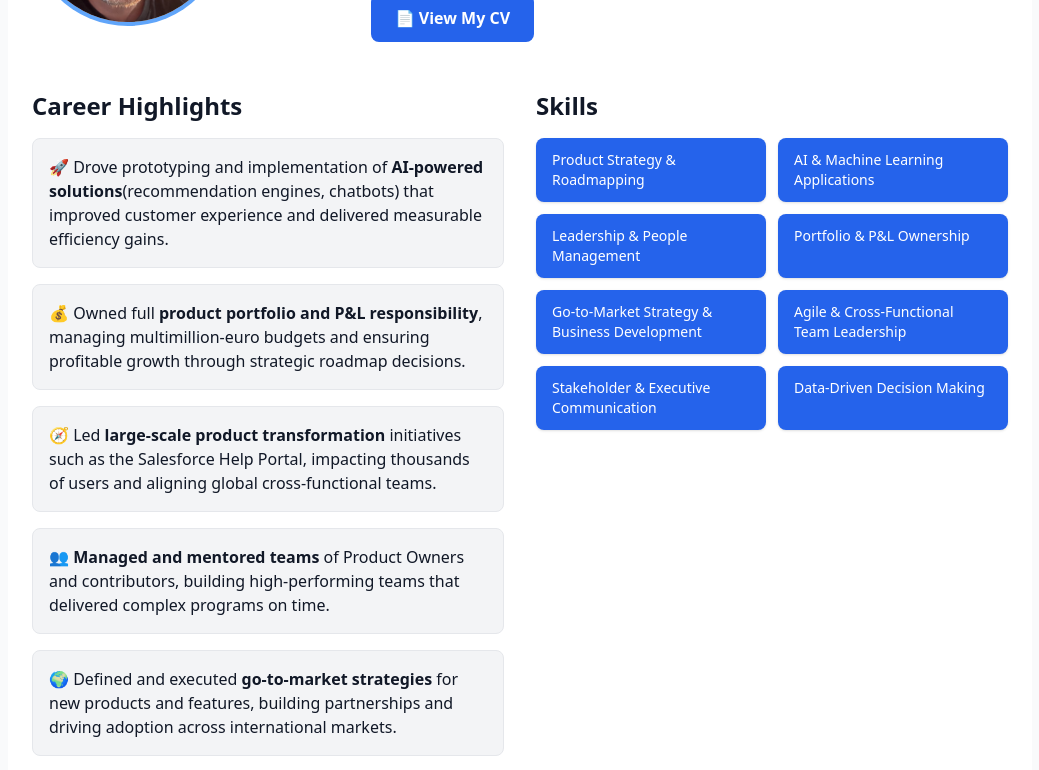
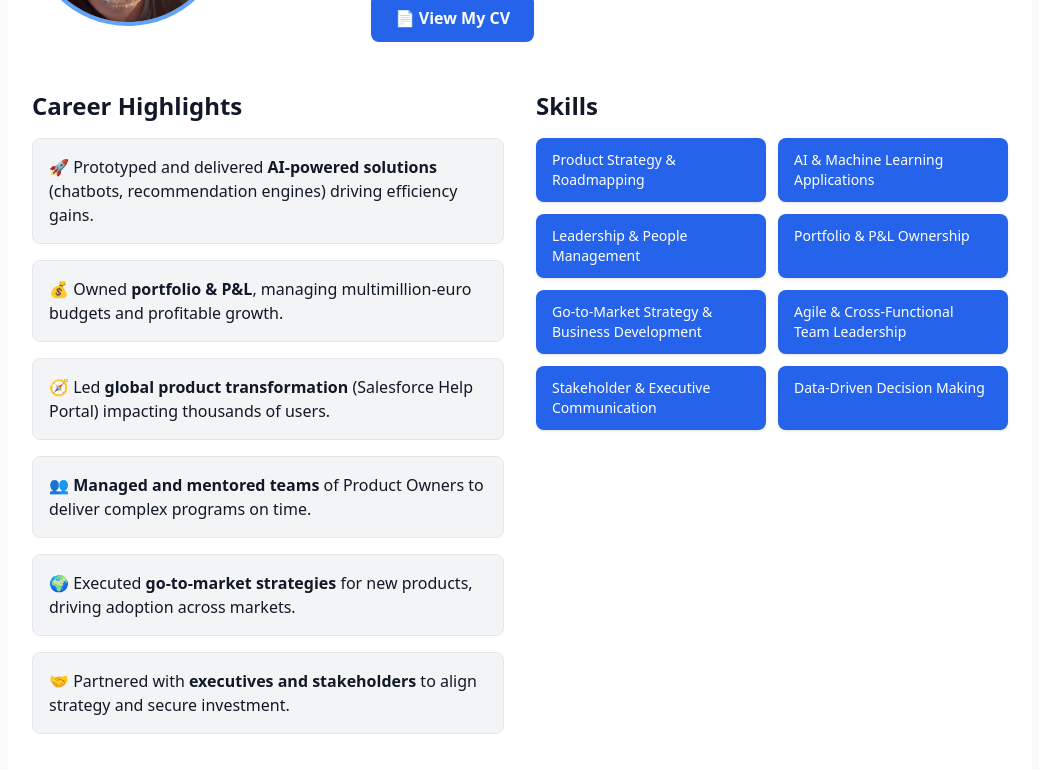
Before and after one commit to whatzabi75/my-portfolio, a Next.js app: page /about in a window 1280 px wide. Shown: the part 300-1070 px from the top of the page, without its empty margins (120-1159 px from the left). Built offline with nearby package versions, Linux system fonts and the light colour scheme.

Commit message:
Added About and Projects pages

```diff
--- a/src/app/about/page.tsx
+++ b/src/app/about/page.tsx
@@ -49,29 +49,22 @@ export default function AboutPage() {
           <h2 className="mb-4 text-2xl font-semibold">Career Highlights</h2>
           <ul className="space-y-4">
             <li className="rounded-lg border bg-gray-100 px-4 py-4">
-              🚀 Drove prototyping and implementation of <strong>AI-powered solutions</strong>
-              (recommendation engines, chatbots) that improved customer experience and delivered
-              measurable efficiency gains.
+              🚀 Prototyped and delivered <strong>AI-powered solutions</strong> (chatbots, recommendation engines) driving efficiency gains.
             </li>
             <li className="rounded-lg border bg-gray-100 px-4 py-4">
-              💰 Owned full <strong>product portfolio and P&amp;L responsibility</strong>, managing
-              multimillion-euro budgets and ensuring profitable growth through strategic roadmap decisions.
+              💰 Owned <strong>portfolio &amp; P&amp;L</strong>, managing multimillion-euro budgets and profitable growth.
             </li>
             <li className="rounded-lg border bg-gray-100 px-4 py-4">
-              🧭 Led <strong>large-scale product transformation</strong> initiatives such as the Salesforce Help
-              Portal, impacting thousands of users and aligning global cross-functional teams.
+              🧭 Led <strong>global product transformation</strong> (Salesforce Help Portal) impacting thousands of users.
             </li>
             <li className="rounded-lg border bg-gray-100 px-4 py-4">
-              👥 <strong>Managed and mentored teams</strong> of Product Owners and contributors, building
-              high-performing teams that delivered complex programs on time.
+              👥 <strong>Managed and mentored teams</strong> of Product Owners to deliver complex programs on time.
             </li>
             <li className="rounded-lg border bg-gray-100 px-4 py-4">
-              🌍 Defined and executed <strong>go-to-market strategies</strong> for new products and features,
-              building partnerships and driving adoption across international markets.
+              🌍 Executed <strong>go-to-market strategies</strong> for new products, driving adoption across markets.
             </li>
             <li className="rounded-lg border bg-gray-100 px-4 py-4">
-              🤝 Partnered with <strong>executives and global stakeholders</strong> to align strategy,
-              secure investment, and deliver outcomes tied to corporate goals.
+              🤝 Partnered with <strong>executives and stakeholders</strong> to align strategy and secure investment.
             </li>
           </ul>
         </div>
```
